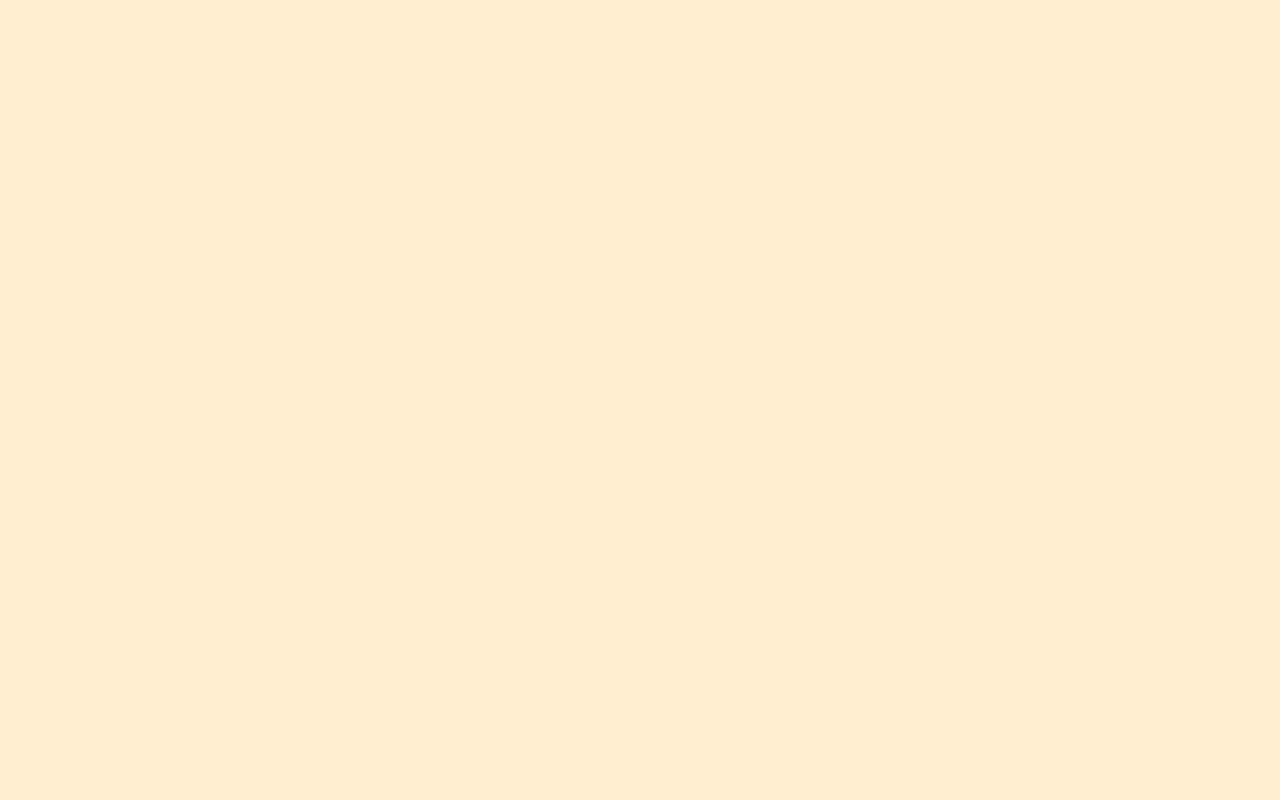
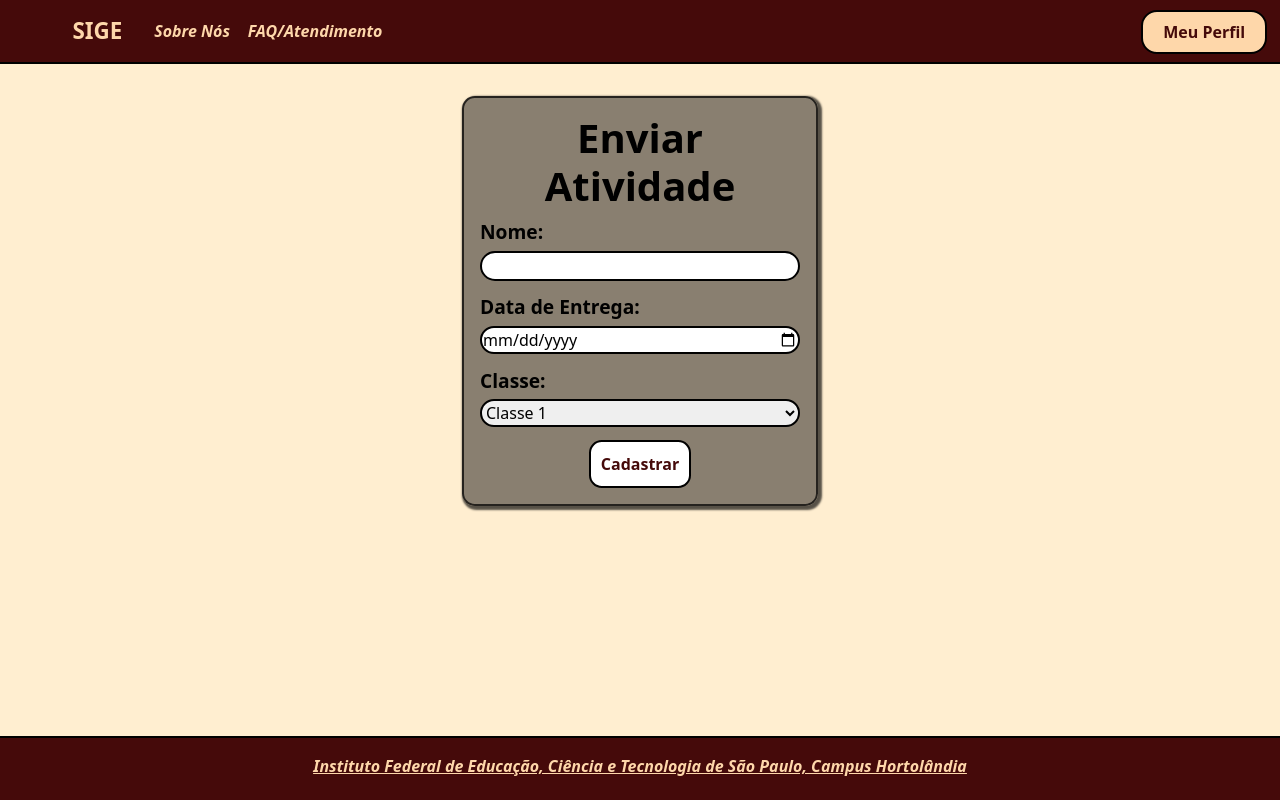
Before and after one commit to Rubrum-IFSP/SIGE, a React (Vite) app in the folder frontend/: page /#/cadastroatividade in a window 1280 px wide. Before the commit this address had no page. Built offline with nearby package versions, Linux system fonts and the light colour scheme.

Commit message:
built form pages
built :
"cadastrarClasse",
 "cadastrarMateria",
"cadastrarAtividade"

```diff
--- a/frontend/src/App.jsx
+++ b/frontend/src/App.jsx
@@ -10,12 +10,17 @@ import CadastroEscola from "./pages/CadastroEscola";
 import Atendimento from "./pages/Atendimento";
 import MeuPerfil from "./pages/MeuPerfil";
 import SobreNos from "./pages/SobreNos";
+import CadastrarAtividade from "./pages/CadastrarAtividade";
+import CadastrarClasse from "./pages/CadastrarClasse";
+import Index from "./pages/Index";
+import CadastrarMateria from "./pages/CadastrarMateria";
 
 function App() {
   return (
     <Router>
       <Routes>
-        <Route path="/" element={<Home />} />
+        <Route path="/home" element={<Home />} />
+        <Route path="/" element={<Index/>}/>
         <Route path="/login" element={<Login />} />
         <Route path="/cadastro" element={<Cadastro />} />
         <Route path="/blog" element={<BlogPage />} />
@@ -26,6 +31,9 @@ function App() {
         <Route path="/noticias" element={<NoticiasPage />} />
         <Route path="/perfil" element={<MeuPerfil />} />
         <Route path="/sobrenos" element={<SobreNos />} />
+        <Route path="/cadastroatividade" element={<CadastrarAtividade/>}/>
+        <Route path="/cadastroclasse" element={<CadastrarClasse/>}/>
+        <Route path="/cadastromateria" element={<CadastrarMateria/>}/>
       </Routes>
     </Router>
   );
--- a/frontend/src/components/formComponents/inputField.css
+++ b/frontend/src/components/formComponents/inputField.css
@@ -22,3 +22,19 @@
     outline:2px solid var(--secondary);
     transition:0.2s;
 }
+.inputFieldWrapper select{
+    border: black 2px solid;
+    border-radius: 1em;
+    width:20em;
+    margin-bottom:0.8em;
+}
+.inputFieldWrapper select:hover{
+    background-color: rgba(235, 232, 232, 0.2);
+    transition: 0.2s;
+    cursor:pointer;
+}
+.inputFieldWrapper select:focus{
+    outline:none;
+    outline:2px solid var(--secondary);
+    transition:0.2s;
+}
--- a/frontend/src/pages/CadastrarAtividade.jsx
+++ b/frontend/src/pages/CadastrarAtividade.jsx
@@ -0,0 +1,44 @@
+import Layout from "../components/Layout";
+import Form from "../components/formComponents/Form";
+import ConfirmButton from "../components/ConfirmButton";
+
+export default function CadastrarAtividade(){
+
+    const onChangeHandler  = (e)=> {
+        e.preventDefault();
+
+
+    }
+    function getClasses(e){
+        return(
+            <option value={e}>{e}</option>
+        )
+    }
+
+    return(
+        <Layout connected ={true}>
+            <Form title={"Enviar Atividade"}>
+            <div className="inputFieldWrapper">
+                <label>Nome:</label>
+                <input type="text" onChange={onChangeHandler} name="atividadeNome"></input>
+            </div>
+            <div className="inputFieldWrapper">
+                <label>Data de Entrega:</label>
+                <input onChange={onChangeHandler} name="atividadeData" type="date"></input>
+            </div>
+            <div className="inputFieldWrapper">
+                <label>Classe:</label>
+                <select  name="classeNome">
+                    {getClasses("Classe 1")}
+                </select>
+            </div>
+
+
+            <ConfirmButton text={"Cadastrar"} onClick={"function-CadastrarAtividade.jsx"}>
+
+            </ConfirmButton>
+            </Form>
+        </Layout>
+    )
+
+}
--- /dev/null
+++ b/frontend/src/pages/CadastrarClasse.jsx
@@ -0,0 +1,19 @@
+import Layout from "../components/Layout";
+import Form from "../components/formComponents/Form";
+import ConfirmButton from "../components/ConfirmButton";
+
+export default function CadastrarClasse(){
+    return(
+        <Layout connected="true">
+            <Form title={"Criar Classe"}>
+            <div className="inputFieldWrapper">
+                <label>Nome:</label>
+                <input type="text" name="classeNome"></input>
+            </div>
+            <ConfirmButton text={"Cadastrar"}>
+
+            </ConfirmButton>
+            </Form>
+        </Layout>
+    )
+}
--- a/frontend/src/pages/CadastrarMateria.jsx
+++ b/frontend/src/pages/CadastrarMateria.jsx
@@ -0,0 +1,32 @@
+import Layout from "../components/Layout";
+import Form from "../components/formComponents/Form";
+import ConfirmButton from "../components/ConfirmButton";
+
+export default function CadastrarMateria(){
+
+    function getClasses(e){
+        return(
+            <option value={e}>{e}</option>
+        )
+    }
+
+    return(
+        <Layout connected="true">
+            <Form title={"Criar Materia"}>
+            <div className="inputFieldWrapper">
+                <label>Nome:</label>
+                <input type="text" name="materiaNome"></input>
+            </div>
+            <div className="inputFieldWrapper">
+                <label>Classe:</label>
+                <select  name="classeNome">
+                    {getClasses("Classe 1")}
+                </select>
+            </div>
+            <ConfirmButton text={"Cadastrar"}>
+
+            </ConfirmButton>
+            </Form>
+        </Layout>
+    )
+}
--- /dev/null
+++ b/frontend/src/pages/Index.jsx
@@ -0,0 +1,11 @@
+import Layout from "../components/Layout";
+
+export default function Index(){
+    return(
+        <Layout connected={true}>
+            <div>
+                oi teste teste
+            </div>
+        </Layout>
+    )
+}
```
